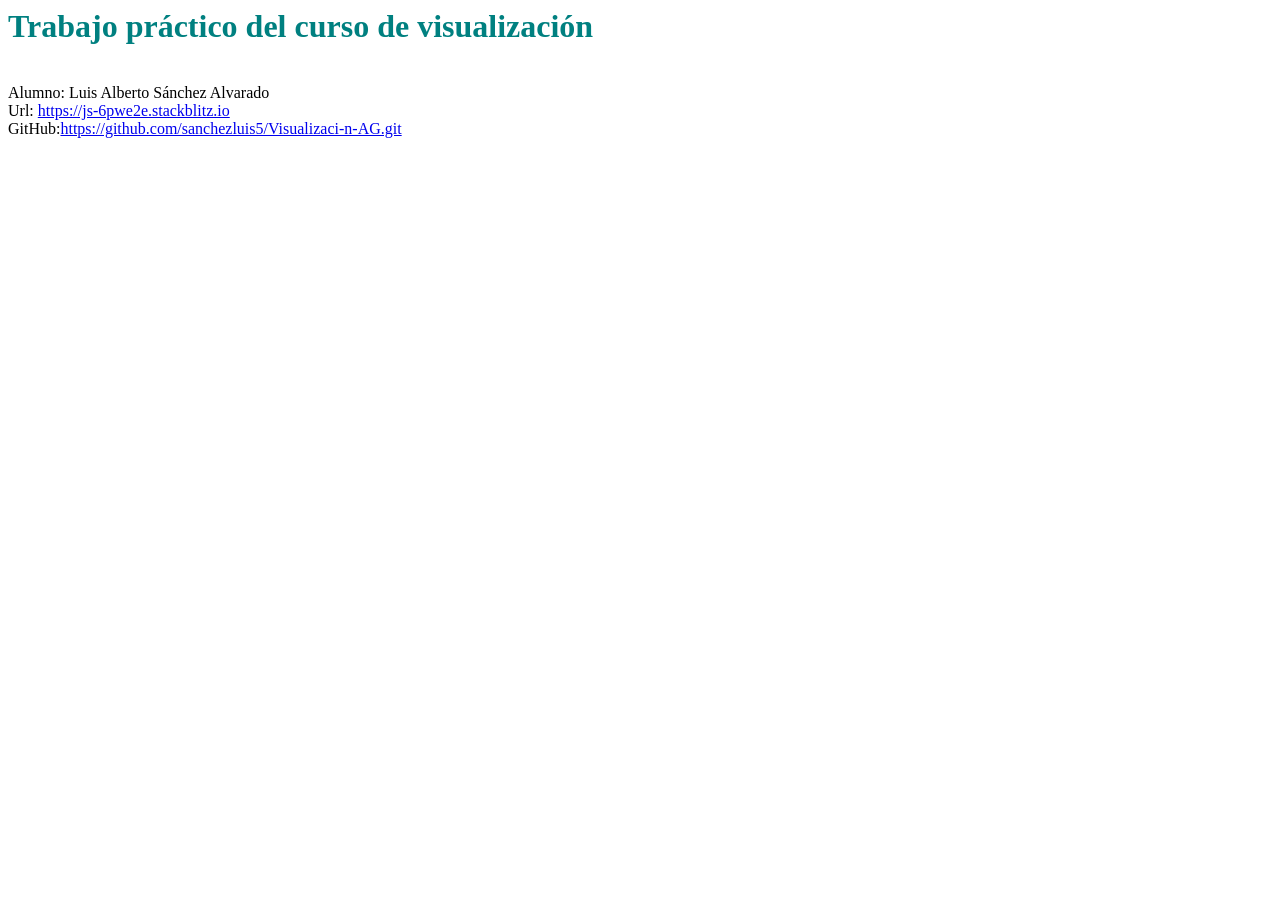
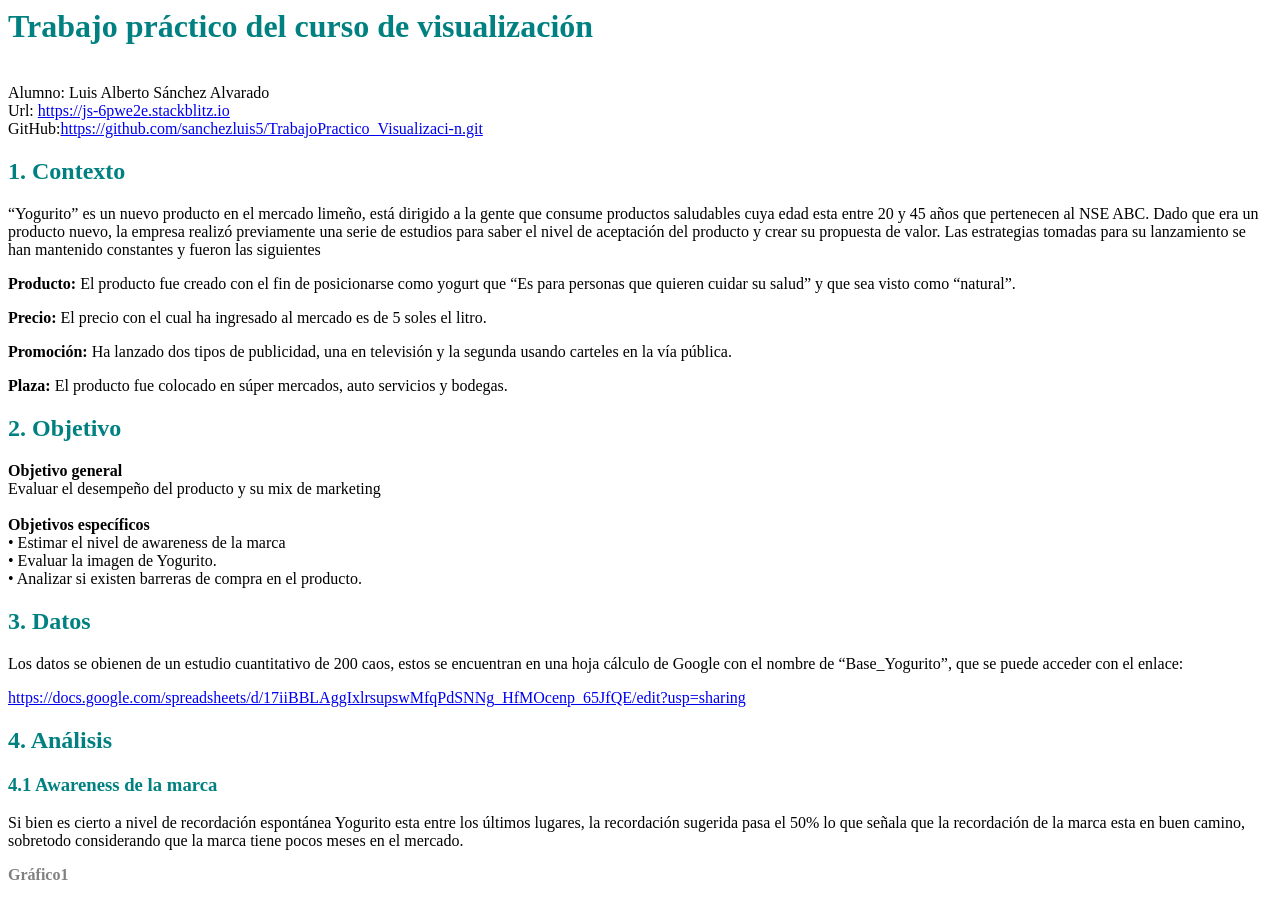
Before and after one commit to sanchezluis5/TrabajoPractico_Visualizaci-n, a website: page index.html in a window 1280 px wide. Before the commit the page ends 800 px from the top, so only its background shows below. Drawn offline with Linux system fonts and the light colour scheme; grey boxes are pictures that could not be loaded.

Commit message:
1 file modified

```diff
--- a/index.html
+++ b/index.html
@@ -1,4 +1,50 @@
 <h1><b><FONT COLOR="teal">Trabajo práctico del curso de visualización </FONT> </b></h1><br>
 Alumno: Luis Alberto Sánchez Alvarado<br>
 Url: <a href="https://js-6pwe2e.stackblitz.io">https://js-6pwe2e.stackblitz.io</a><br>
-GitHub:<a href="https://github.com/sanchezluis5/Visualizaci-n-AG.git">https://github.com/sanchezluis5/Visualizaci-n-AG.git</a><br>
+GitHub:<a href="https://github.com/sanchezluis5/TrabajoPractico_Visualizaci-n.git">https://github.com/sanchezluis5/TrabajoPractico_Visualizaci-n.git</a><br>
+
+<h2><b><FONT COLOR="teal">1. Contexto </FONT> </b></h2>
+
+  <p align="left">“Yogurito” es un nuevo producto en el mercado limeño, está dirigido a la gente que consume productos saludables cuya edad esta entre 20 y 45 años que pertenecen al NSE  ABC. Dado que era un producto nuevo, la empresa realizó previamente una serie de estudios para saber el nivel de aceptación del producto y crear su propuesta de valor. Las estrategias tomadas para su lanzamiento se han mantenido constantes y fueron las siguientes</p>
+
+  <p align="left"><b>Producto:</b>
+    El producto fue creado con el fin de posicionarse como yogurt que “Es para personas que quieren cuidar su salud” y que sea visto como “natural”.
+  </p>
+
+  <p align="left"><b>Precio:</b>
+      El precio con el cual ha ingresado al mercado es de 5 soles el litro.
+  </p>
+
+<p align="left"><b>Promoción:</b>
+  Ha lanzado dos tipos de publicidad, una en televisión y la segunda usando carteles en la vía pública.
+</p>
+
+<p align="left"><b>Plaza:</b>
+  El producto fue colocado en súper mercados, auto servicios y bodegas.
+</p>
+
+<h2><b><FONT COLOR="teal">2. Objetivo </FONT> </b></h2>
+
+<p align="left"><b>Objetivo general</b>
+ <br>
+  Evaluar el desempeño del producto y su mix de marketing<br>
+  <br>
+  <b>Objetivos específicos</b><br>
+  •	Estimar el nivel de awareness de la marca<br>
+  •	Evaluar la imagen de Yogurito.<br>
+  •	Analizar si existen barreras de compra en el producto.<br>
+</p>
+
+<h2><b><FONT COLOR="teal">3. Datos </FONT> </b></h2>
+<p align="left">Los datos se obienen de un estudio cuantitativo de 200 caos, estos se encuentran en una hoja cálculo de Google con el nombre de “Base_Yogurito”, que se puede acceder con el enlace:
+</p>
+<a href="https://docs.google.com/spreadsheets/d/17iiBBLAggIxlrsupswMfqPdSNNg_HfMOcenp_65JfQE/edit?usp=sharing">https://docs.google.com/spreadsheets/d/17iiBBLAggIxlrsupswMfqPdSNNg_HfMOcenp_65JfQE/edit?usp=sharing</a><br>
+
+<h2><b><FONT COLOR="teal">4. Análisis </FONT> </b></h2>
+
+<h3><b><FONT COLOR="teal">4.1 Awareness de la marca </FONT> </b></h3>
+<p align="left">Si bien es cierto a nivel de recordación espontánea Yogurito esta entre los últimos lugares, la recordación sugerida pasa el 50% lo que señala que la recordación de la marca esta en buen camino, sobretodo considerando que la marca tiene pocos meses en el mercado.
+</p>
+
+<b><FONT COLOR="gray">Gráfico1</FONT></b><br>
+<iframe width="654" height="405" seamless frameborder="0" scrolling="no" src="https://docs.google.com/spreadsheets/d/e/2PACX-1vSV08gn36fe1k1JfdY3lNorrbo0FrSruTo16X7xrk2ZjQqCRFAXQ4ZEmS8H_hLLpm3ZKPIeLnsvDBxl/pubchart?oid=400099319&amp;format=interactive"></iframe>
```
